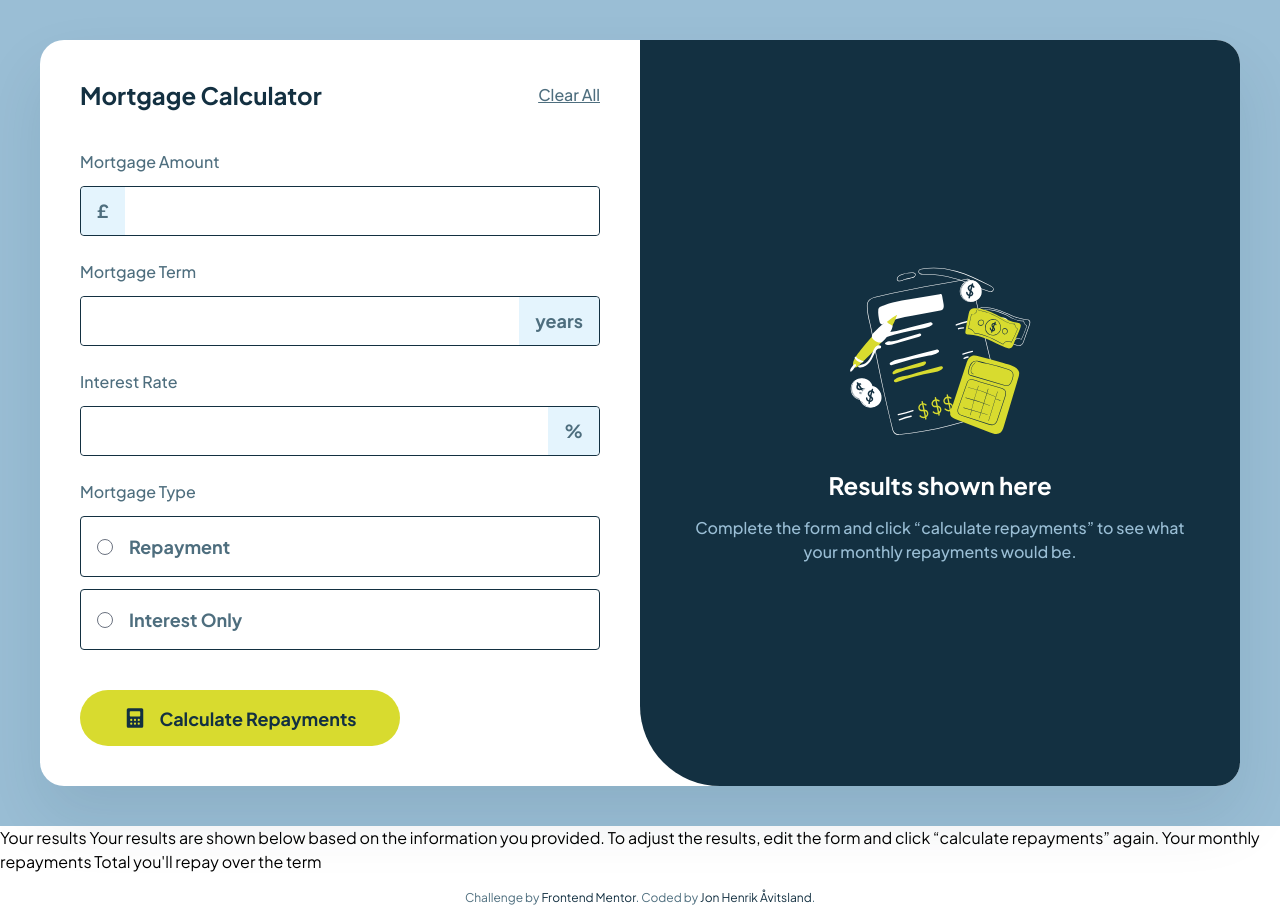
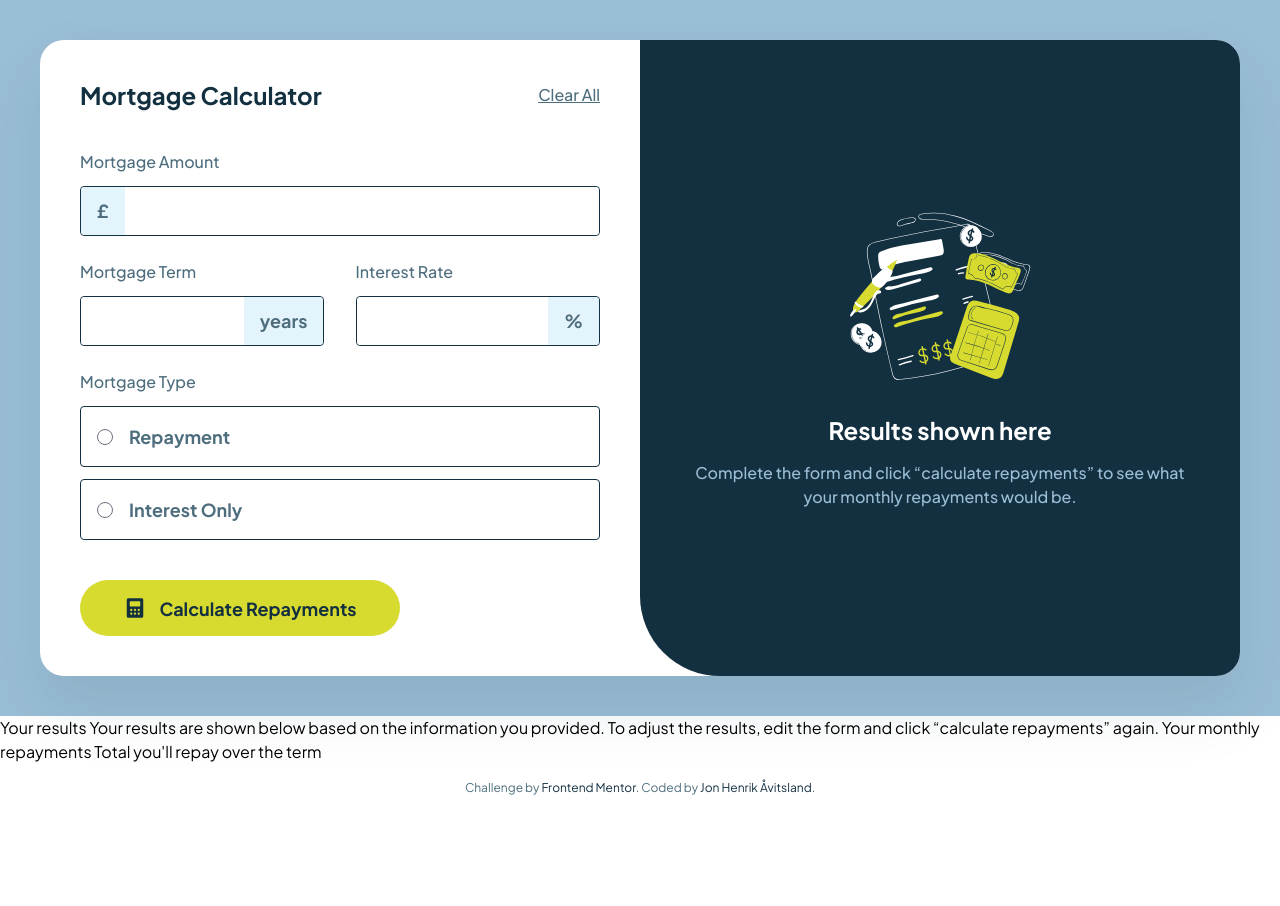
Before and after one commit to jonhenrikaavitsland/fM-mortgage-repayment-calculator, a website built with Vite: page index.html in a window 1280 px wide. After the commit the page ends 800 px from the top, so only its background shows below. Built offline with nearby package versions, Linux system fonts and the light colour scheme.

Commit message:
positioning

```diff
--- a/index.html
+++ b/index.html
@@ -60,7 +60,8 @@
               </div>
             </div>
             <div class="flex flex-col gap-6">
-              <div class="flex flex-col gap-3">
+              <div class="flex flex-col gap-6 lg:flex-row lg:justify-between">
+                <div class="flex flex-col gap-3 lg:w-auto lg:max-w-[47%]">
                   <label
                     for="calcTerm"
                     class="font-medium capitalize pointer-events-none"
@@ -83,7 +84,7 @@
                     </div>
                   </div>
                 </div>
-              <div class="flex flex-col gap-3">
+                <div class="flex flex-col gap-3 lg:w-auto lg:max-w-[47%]">
                   <label
                     for="calcRate"
                     class="font-medium capitalize pointer-events-none"
@@ -97,12 +98,13 @@
                       type="text"
                       id="calcRate"
                       data-active="input"
-                    class="form-input min-w-20 grow h-12 rounded-bl rounded-tl border-none cursor-pointer focus:ring-0"
+                      class="form-input min-w-20 grow h-12 rounded-bl rounded-tl border-none cursor-pointer focus:ring-0 lg:min-w-6"
                     />
                     <div
                       class="form-input rounded-br rounded-tr bg-slate-100 leading-none flex items-center py-3 px-4 border-none text-[1.125rem] font-bold"
                     >
                       %
+                    </div>
                   </div>
                 </div>
               </div>
```
Lines whose indentation alone changed are shown as unchanged.
